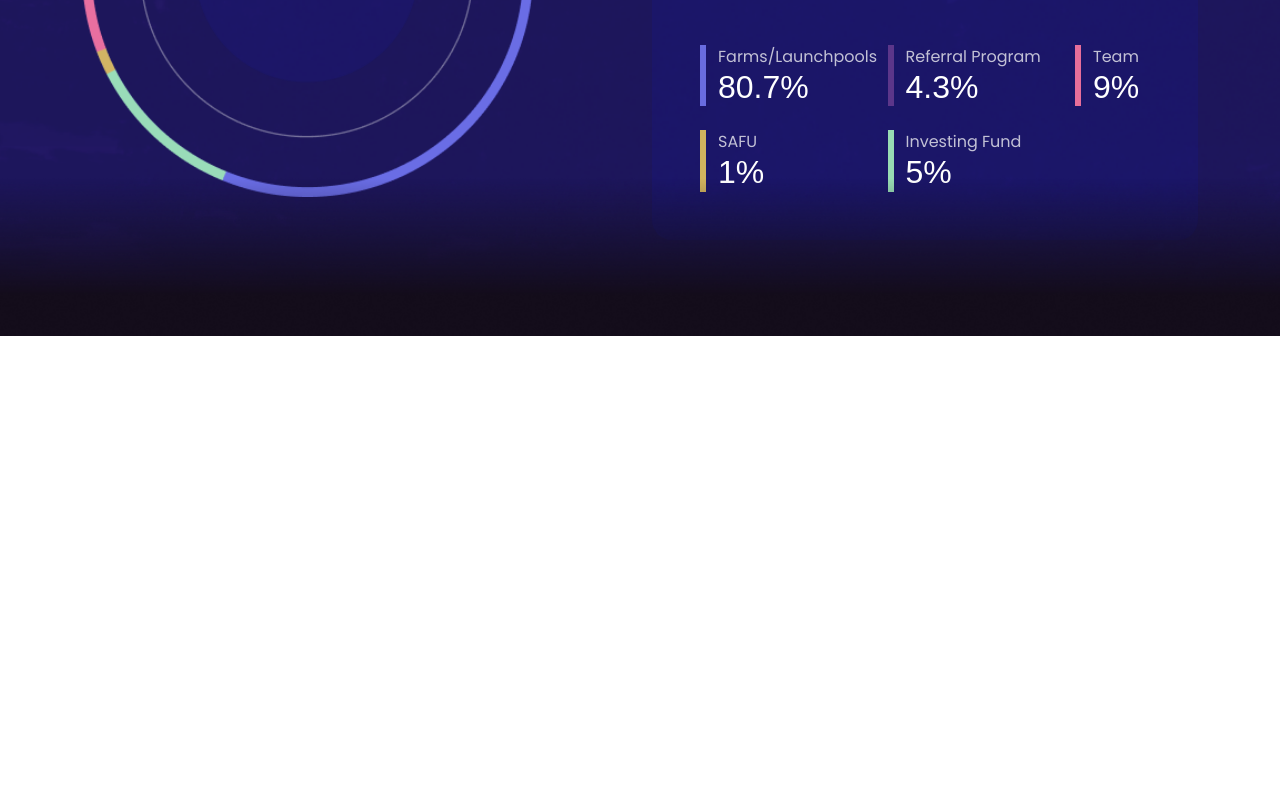
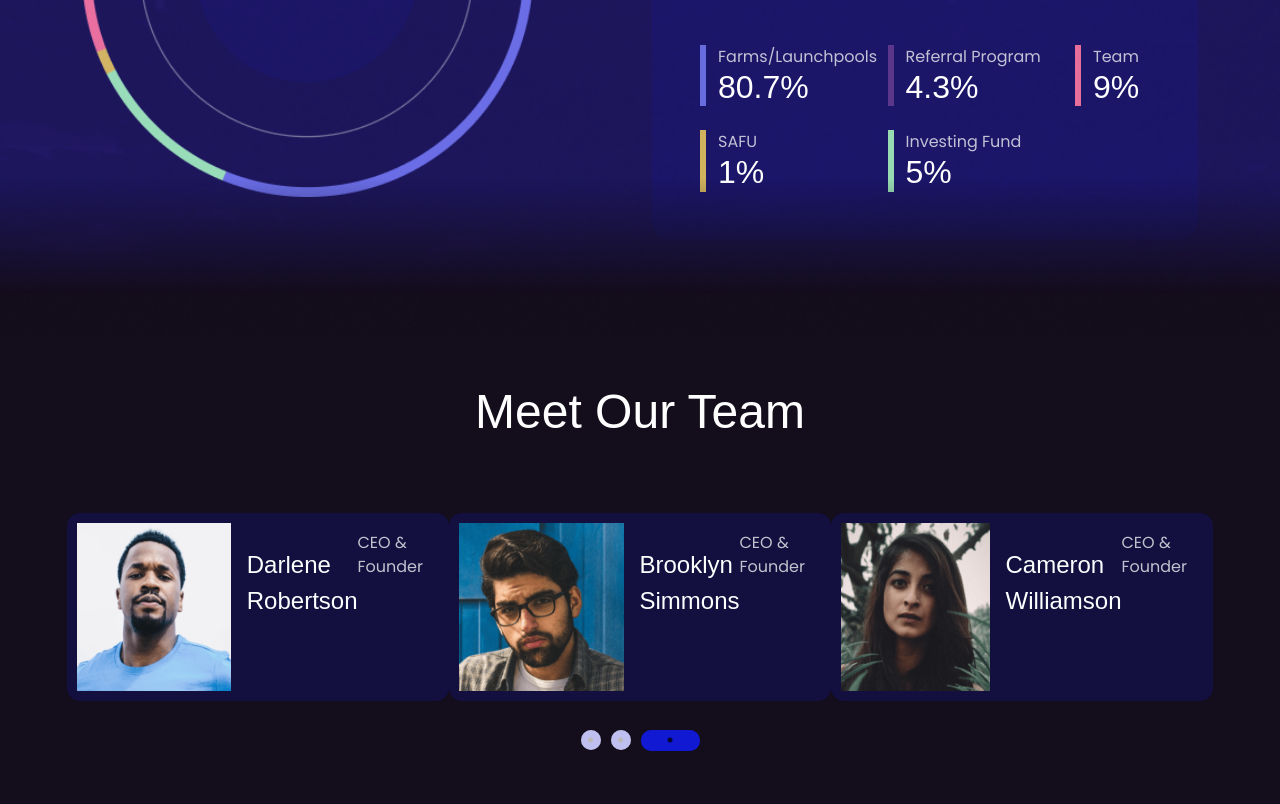
Before and after one commit to SachinBishnoi-503/The-Travel-Club, a plain HTML site: page index.html in a window 1280 px wide. Shown: the part 3499-4303 px from the top of the page. Before the commit the page ends 3835 px from the top, so only its background shows below. Drawn offline with nearby package versions, Linux system fonts and the light colour scheme.

Commit message:
slider-2 section-6 completed

```diff
--- a/assets/css/style.css
+++ b/assets/css/style.css
@@ -28,6 +28,7 @@
     --font-size-: px;
     /* color-root */
     --color-white1: #FAFAFA;
+    --color-white2: #FCFFFE;
     --color-white: #FFFFFF;
     --color-linear: linear-gradient(90deg, #1219D2 0%, #4E52B1 100%);
     --color-navbar: #1F1F49;
@@ -637,6 +638,34 @@
     border-color: #98DBB3;
 }
 
+/* section-6 */
+.meet-our-team {
+    font-family: "Sans Serif Collection", sans-serif;
+    font-size: var(--font-size-48);
+    color: var(--color-white);
+    font-weight: 400;
+    line-height: 56.4px;
+    text-align: center;
+}
+
+.slider2-darlene {
+    font-family: "Sans Serif Collection", sans-serif;
+    font-size: var(--font-size-24);
+    color: var(--color-white2);
+    font-weight: 400;
+    line-height: 36px;
+    text-align: left;
+}
+
+.slider2-ceo {
+    font-family: "Poppins", sans-serif;
+    font-size: var(--font-size-16);
+    color: var(--color-white2);
+    font-weight: 400;
+    line-height: 24px;
+    text-align: left;
+}
+
 @media (min-width:992px) {
     .mt-22 {
         margin-top: 22px !important;
--- a/index.html
+++ b/index.html
@@ -507,7 +507,7 @@
                     <div class="bulr-box d-flex flex-column align-items-center p-lg-5 py-4 p-2 h-100">
                         <h4 class="travel-box-heading text-center">Travel Club Metrics</h4>
                         <div class="w-100 h-100">
-                            <div class="mt-4 max-w-330">
+                            <div class="mt-4 ">
                                 <div class="d-flex align-items-center justify-content-between">
                                     <p class="max-supply opacity-75">Max supply:</p>
                                     <p class="max-supply-number">700 000 000</p>
@@ -529,25 +529,29 @@
                                     <p class="farm-launchpools-number m-0 justify-content-start d-flex">80.7%</p>
                                 </div>
                             </div>
-                            <div class="color-box color-border1 col-xl-5 col-sm-6 col-12 d-flex justify-content-start mt-4">
+                            <div
+                                class="color-box color-border1 col-xl-5 col-sm-6 col-12 d-flex justify-content-start mt-4">
                                 <div class="d-flex flex-column">
                                     <p class="farm-launchpools opacity-75 m-0">Referral Program</p>
                                     <p class="farm-launchpools-number m-0 justify-content-start d-flex">4.3%</p>
                                 </div>
                             </div>
-                            <div class="color-box color-border2 col-xl-2 col-sm-6 col-12 d-flex justify-content-start mt-4">
+                            <div
+                                class="color-box color-border2 col-xl-2 col-sm-6 col-12 d-flex justify-content-start mt-4">
                                 <div class="d-flex flex-column">
                                     <p class="farm-launchpools opacity-75 m-0">Team</p>
                                     <p class="farm-launchpools-number m-0 ">9%</p>
                                 </div>
                             </div>
-                            <div class="color-box color-border3 d-flex col-xl-5 col-sm-6 col-12 justify-content-start mt-4">
+                            <div
+                                class="color-box color-border3 d-flex col-xl-5 col-sm-6 col-12 justify-content-start mt-4">
                                 <div class="d-flex flex-column">
                                     <p class="farm-launchpools opacity-75 m-0">SAFU</p>
                                     <p class="farm-launchpools-number m-0 ">1%</p>
                                 </div>
                             </div>
-                            <div class="color-box color-border4 d-flex col-xl-5 col-sm-6 col-12 justify-content-start mt-4">
+                            <div
+                                class="color-box color-border4 d-flex col-xl-5 col-sm-6 col-12 justify-content-start mt-4">
                                 <div class="d-flex flex-column">
                                     <p class="farm-launchpools opacity-75 m-0">Investing Fund</p>
                                     <p class="farm-launchpools-number m-0 justify-content-start d-flex">5%</p>
@@ -561,6 +565,82 @@
 
 
     </section>
+    <!-- section-6 -->
+    <section class="background-color position-relative py-5">
+        <div class="container position-relative z-2">
+            <h2 class="meet-our-team text-center">
+                Meet Our Team</h2>
+            <div class="mt-5">
+                <div class="mt-3">
+                    <div class="slider">
+                        <div class="slider-box">
+                            <div class="overflow-hidden d-flex position-relative">
+                                <img src="./assets/images/png/slider2-image.png" alt="woman" class="w-100">
+                            </div>
+                            <div class="p-2 px-3">
+                                <p class="slider2-darlene text-start mt-3 mb-1">Darlene Robertson</p>
+                                <p class="slider2-ceo opacity-75 text-start">CEO & Founder</p>
+                            </div>
+                        </div>
+                        <div class="slider-box">
+                            <div class="overflow-hidden d-flex position-relative">
+                                <img src="./assets/images/png/slider2-iamge2.png" alt="woman" class="w-100">
+                            </div>
+                            <div class="p-2 px-3">
+                                <p class="slider2-darlene text-start mt-3 mb-1">Cameron Williamson</p>
+                                <p class="slider2-ceo opacity-75 text-start">CEO & Founder</p>
+                            </div>
+                        </div>
+                        <div class="slider-box">
+                            <div class="overflow-hidden d-flex position-relative">
+                                <img src="./assets/images/png/slider2-image3.png" alt="woman" class="w-100">
+                            </div>
+                            <div class="p-2 px-3">
+                                <p class="slider2-darlene text-start mt-3 mb-1">Brooklyn Simmons</p>
+                                <p class="slider2-ceo opacity-75 text-start">CEO & Founder</p>
+                            </div>
+                        </div>
+                        <div class="slider-box">
+                            <div class="overflow-hidden d-flex position-relative">
+                                <img src="./assets/images/png/slider2-image.png" alt="woman" class="w-100">
+                            </div>
+                            <div class="p-2 px-3">
+                                <p class="slider2-darlene text-start mt-3 mb-1">Cameron Williamson</p>
+                                <p class="slider2-ceo opacity-75 text-start">CEO & Founder</p>
+                            </div>
+                        </div>
+                        <div class="slider-box">
+                            <div class="overflow-hidden d-flex position-relative">
+                                <img src="./assets/images/png/slider2-iamge2.png" alt="woman" class="w-100">
+                            </div>
+                            <div class="p-2 px-3">
+                                <p class="slider2-darlene text-start mt-3 mb-1">Darlene Robertson</p>
+                                <p class="slider2-ceo opacity-75 text-start">CEO & Founder</p>
+                            </div>
+                        </div>
+                        <div class="slider-box">
+                            <div class="overflow-hidden d-flex position-relative">
+                                <img src="./assets/images/png/slider2-image3.png" alt="woman" class="w-100">
+                            </div>
+                            <div class="p-2 px-3">
+                                <p class="slider2-darlene text-start mt-3 mb-1">Brooklyn Simmons</p>
+                                <p class="slider2-ceo opacity-75 text-start">CEO & Founder</p>
+                            </div>
+                        </div>
+                        <div class="slider-box">
+                            <div class="overflow-hidden d-flex position-relative">
+                                <img src="./assets/images/png/slider2-image.png" alt="woman" class="w-100">
+                            </div>
+                            <div class="p-2 px-3">
+                                <p class="slider2-darlene text-start mt-3 mb-1">Cameron Williamson</p>
+                                <p class="slider2-ceo opacity-75 text-start">CEO & Founder</p>
+                            </div>
+                        </div>
+                    </div>
+                </div>
+            </div>
+        </div>
+    </section>
     <script src="https://cdnjs.cloudflare.com/ajax/libs/jquery/3.7.1/jquery.min.js"
         integrity="sha512-v2CJ7UaYy4JwqLDIrZUI/4hqeoQieOmAZNXBeQyjo21dadnwR+8ZaIJVT8EE2iyI61OV8e6M8PP2/4hpQINQ/g=="
         crossorigin="anonymous" referrerpolicy="no-referrer"></script>
```
Also changed, not shown: assets/images/png/slider2-iamge2.png (added), assets/images/png/slider2-image.png (added), assets/images/png/slider2-image3.png (added).
